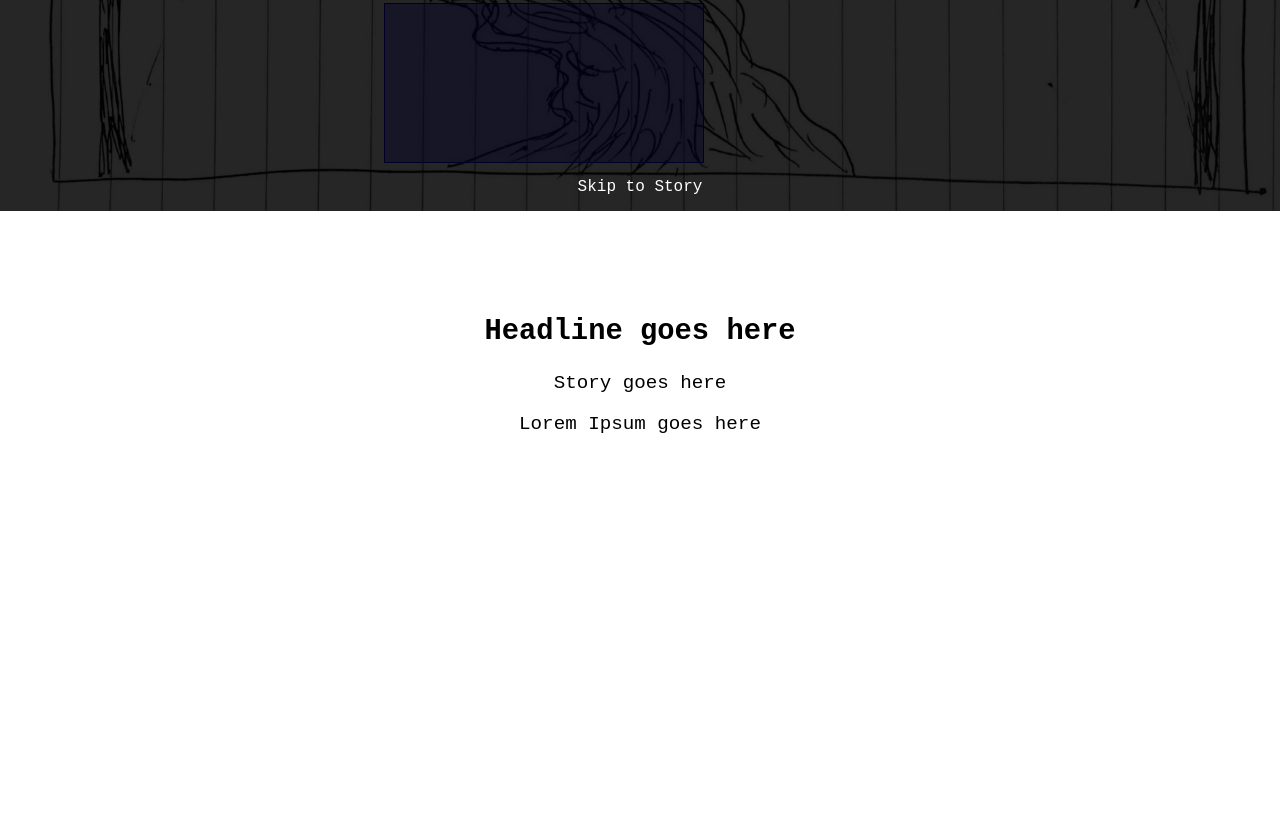
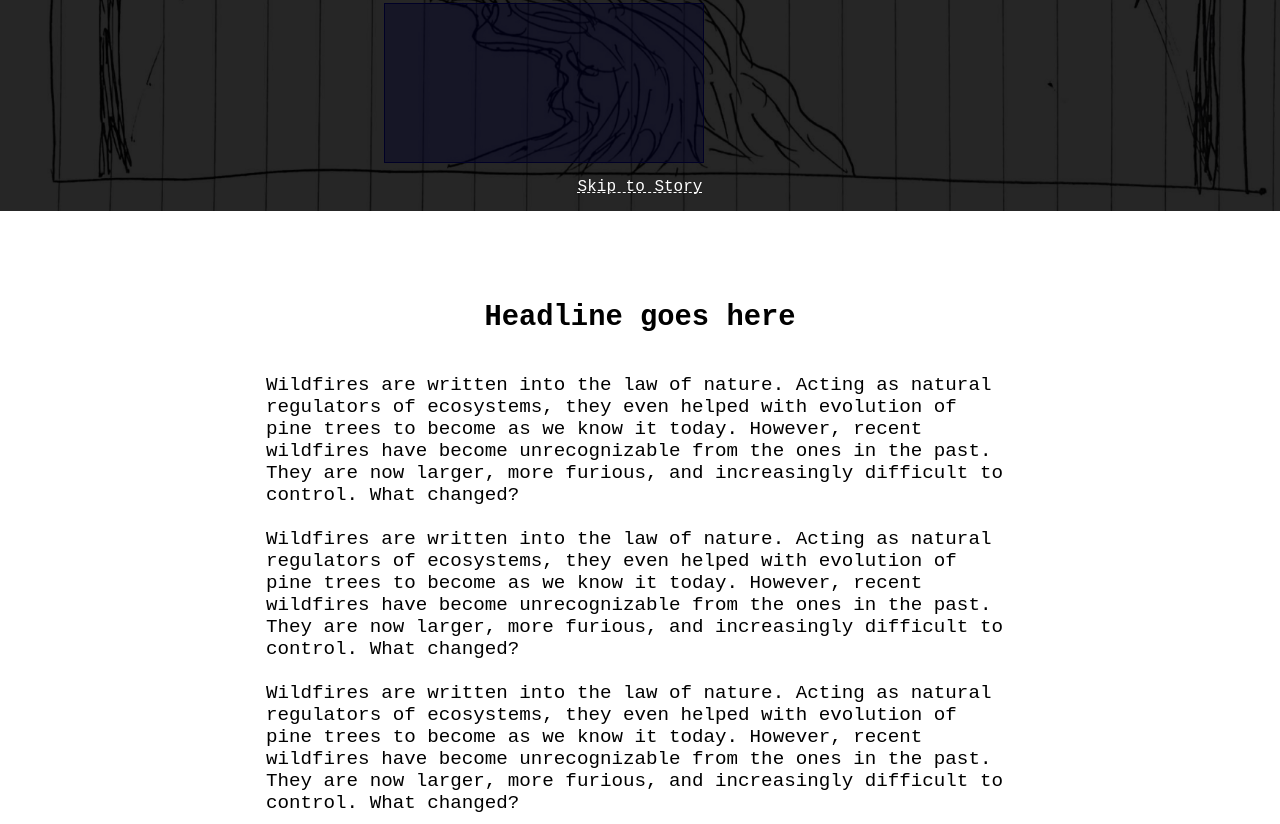
Before and after one commit to ratnarekham/wildfires-wales, a plain HTML site: page index.html in a window 1280 px wide. Shown: the part 589-1413 px from the top of the page. Before the commit the page ends 1043 px from the top, so only its background shows below. Drawn offline with Linux system fonts and the light colour scheme.

Commit message:
added text styling

```diff
--- a/index.html
+++ b/index.html
@@ -65,16 +65,21 @@
         </div>
 
         <div class = "article-button">
-            <a id = "skip-link" style=" color: white; cursor: pointer;"> Skip to Story </a>
+            <a id = "skip-link" style=" color: white; cursor: pointer; text-decoration: dashed underline 0.5px "> Skip to Story </a>
         </div>
     </div>
 
     <div id = "main-article">
         <div class = "article-text">
-        <h2> Headline goes here </h2>
-        <p> Story goes here</p>
-        <p> Lorem Ipsum goes here</p>
+        <div class = "article-headline"> Headline goes here </div>
+        <div class = "article-body">
+            Wildfires are written into the law of nature. Acting as natural regulators of ecosystems, they even helped with evolution of pine trees to become as we know it today. However, recent wildfires have become unrecognizable from the ones in the past. They are now larger, more furious, and increasingly difficult to control. What changed? <br>
+            <br>
+            Wildfires are written into the law of nature. Acting as natural regulators of ecosystems, they even helped with evolution of pine trees to become as we know it today. However, recent wildfires have become unrecognizable from the ones in the past. They are now larger, more furious, and increasingly difficult to control. What changed? <br>
+            <br>
+            Wildfires are written into the law of nature. Acting as natural regulators of ecosystems, they even helped with evolution of pine trees to become as we know it today. However, recent wildfires have become unrecognizable from the ones in the past. They are now larger, more furious, and increasingly difficult to control. What changed? <br>
         </div>
+    </div>
 
     </div>
 
--- a/style.css
+++ b/style.css
@@ -6,7 +6,7 @@
 body {
     margin: 0;
     padding: 0;
-    overflow: visible;
+    overflow: hidden;
     height: 100vh;
     width: 100vw;
     display: flex;
@@ -213,9 +213,18 @@ z-index: 1;
 
 .article-text{
     font-size: 1.2rem;
+    text-align: left;
+    padding: 10px;
+    margin-left: 20%;
+    margin-right: 20%;
+}
+
+.article-headline {
+    font-size: 1.8rem;
+    font-weight: bold;
+    margin-bottom: 40px;
     text-align: center;
 }
-
 
 @media (max-width: 768px) {
     .popup {
```
